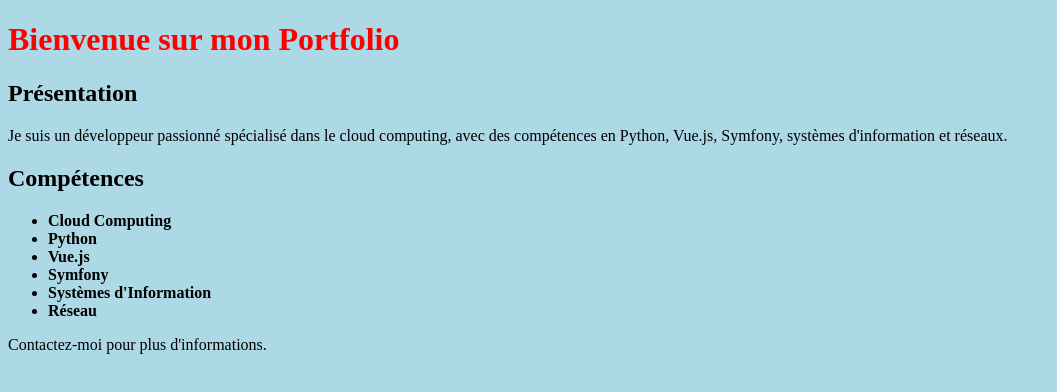
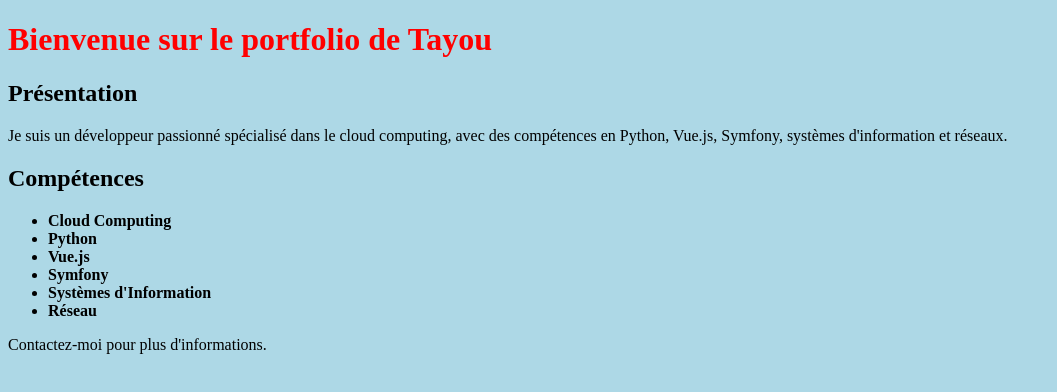
Before and after one commit to Blondon24/coursgitb3, a plain HTML site: page tayou.html in a window 1280 px wide. Shown: the whole page, without its empty margins (0-1057 px from the left). Drawn offline with Linux system fonts and the light colour scheme.

Commit message:
port folio de tayou fom

```diff
--- a/tayou.html
+++ b/tayou.html
@@ -3,12 +3,12 @@
 <head>
     <meta charset="UTF-8">
     <meta name="viewport" content="width=device-width, initial-scale=1.0">
-    <title>Mon Portfolio</title>
+    <title>Mon Portfolio Tayou</title>
     <link rel="stylesheet" href="style.css">
 </head>
 <body>
     <header>
-        <h1>Bienvenue sur mon Portfolio</h1>
+        <h1>Bienvenue sur le portfolio de Tayou</h1>
     </header>
     <section>
         <h2>Présentation</h2>
```
